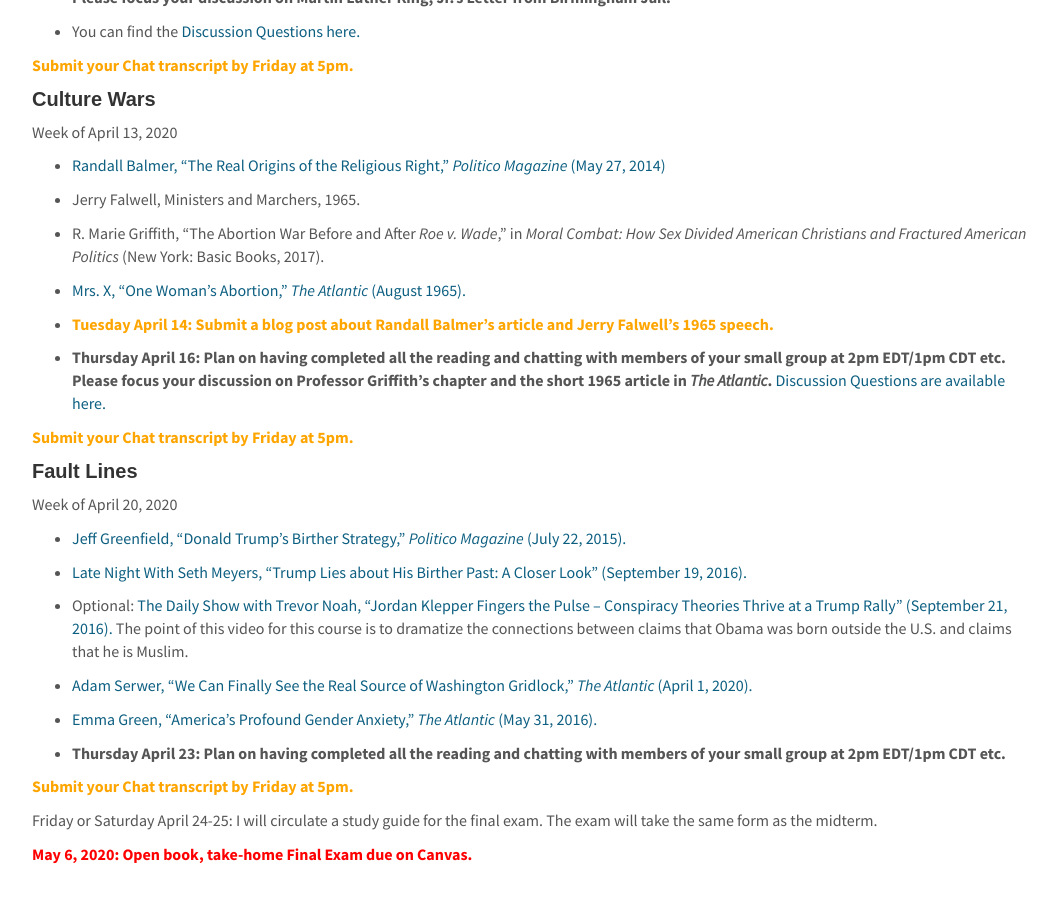
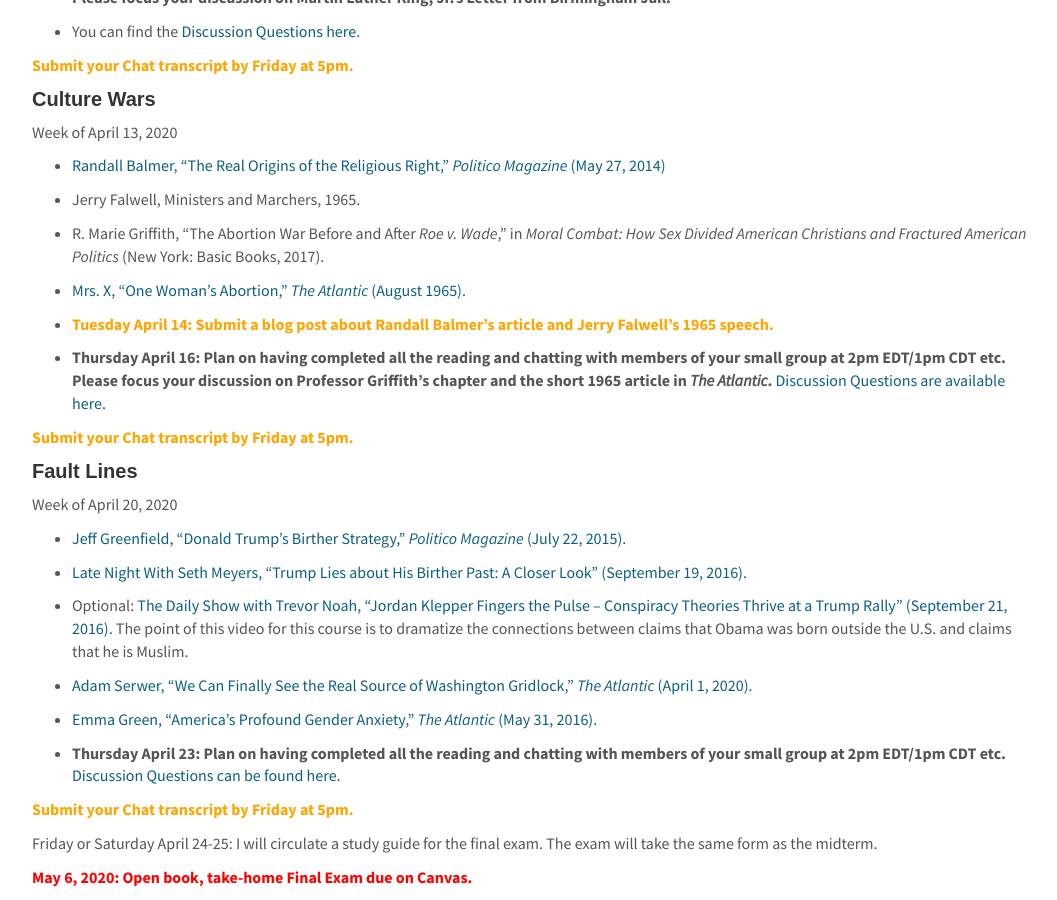
Before and after one commit to cyrusobrien/cyrusobrien, a Jekyll site: the page built from _pages/RelPol225.md, in a window 1280 px wide and 900 px high, scrolled down 10668 px. Shown: the whole window, without its empty margins (108-1165 px from the left). Built offline with Jekyll 4.4.1, drawn with Linux system fonts in a browser that asks for light colours; before the commit the page ends 11545 px from its top, so only the background shows below that.

Commit message:
final discussion questions

```diff
--- a/_pages/RelPol225.md
+++ b/_pages/RelPol225.md
@@ -525,7 +525,7 @@ Week of April 20, 2020
 * [Emma Green, "America's Profound Gender Anxiety," _The Atlantic_ (May 31, 2016).](https://www.theatlantic.com/politics/archive/2016/05/americas-profound-gender-anxiety/484856/)
 
 
-* **Thursday April 23: Plan on having completed all the reading and chatting with members of your small group at 2pm EDT/1pm CDT etc.**
+* **Thursday April 23: Plan on having completed all the reading and chatting with members of your small group at 2pm EDT/1pm CDT etc.** [Discussion Questions can be found here.](http://cyrusobrien.com/teaching/2020-0422-discussion.html)
 
 <span style="color:orange">**Submit your Chat transcript by Friday at 5pm.**</span>
 
```
